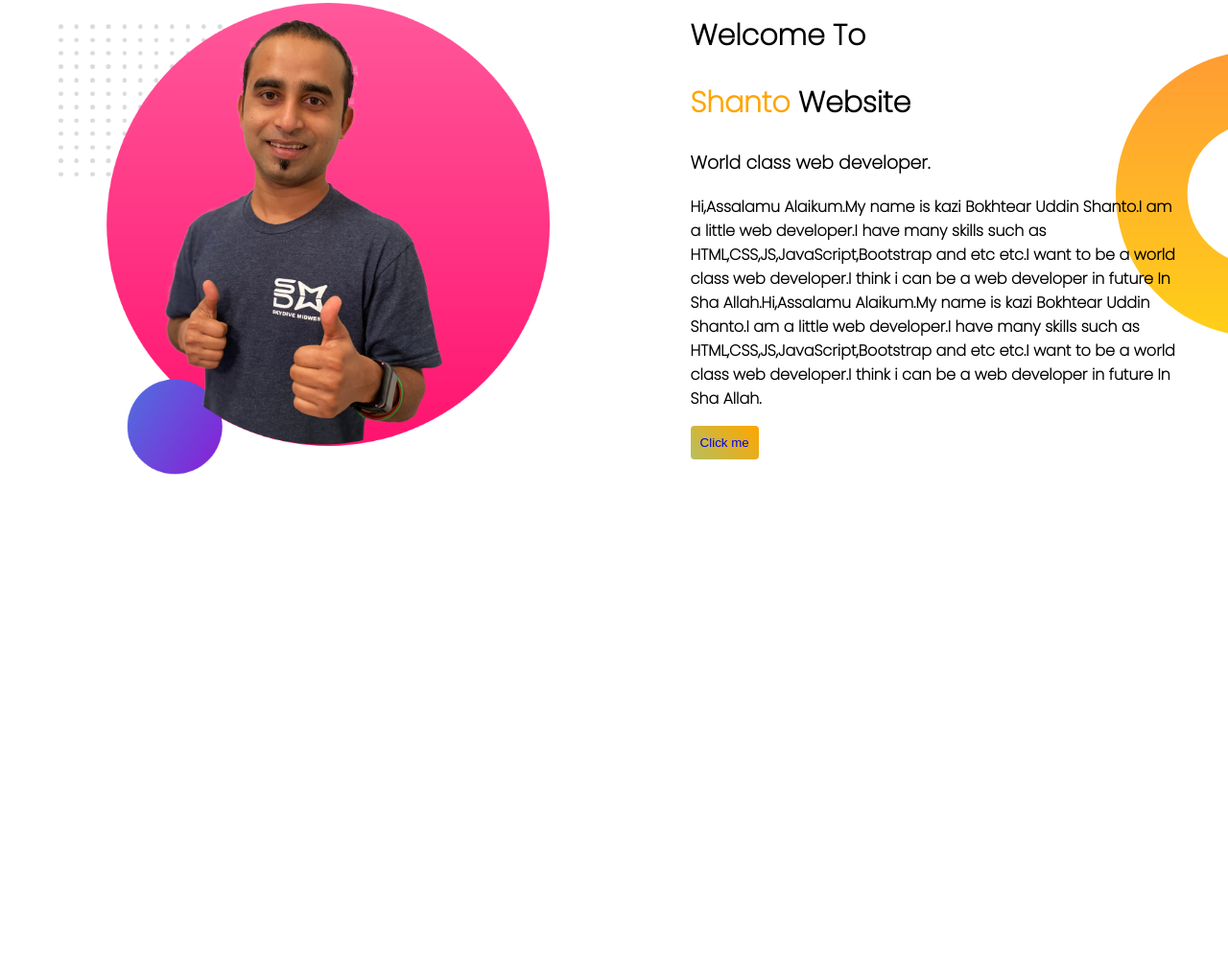
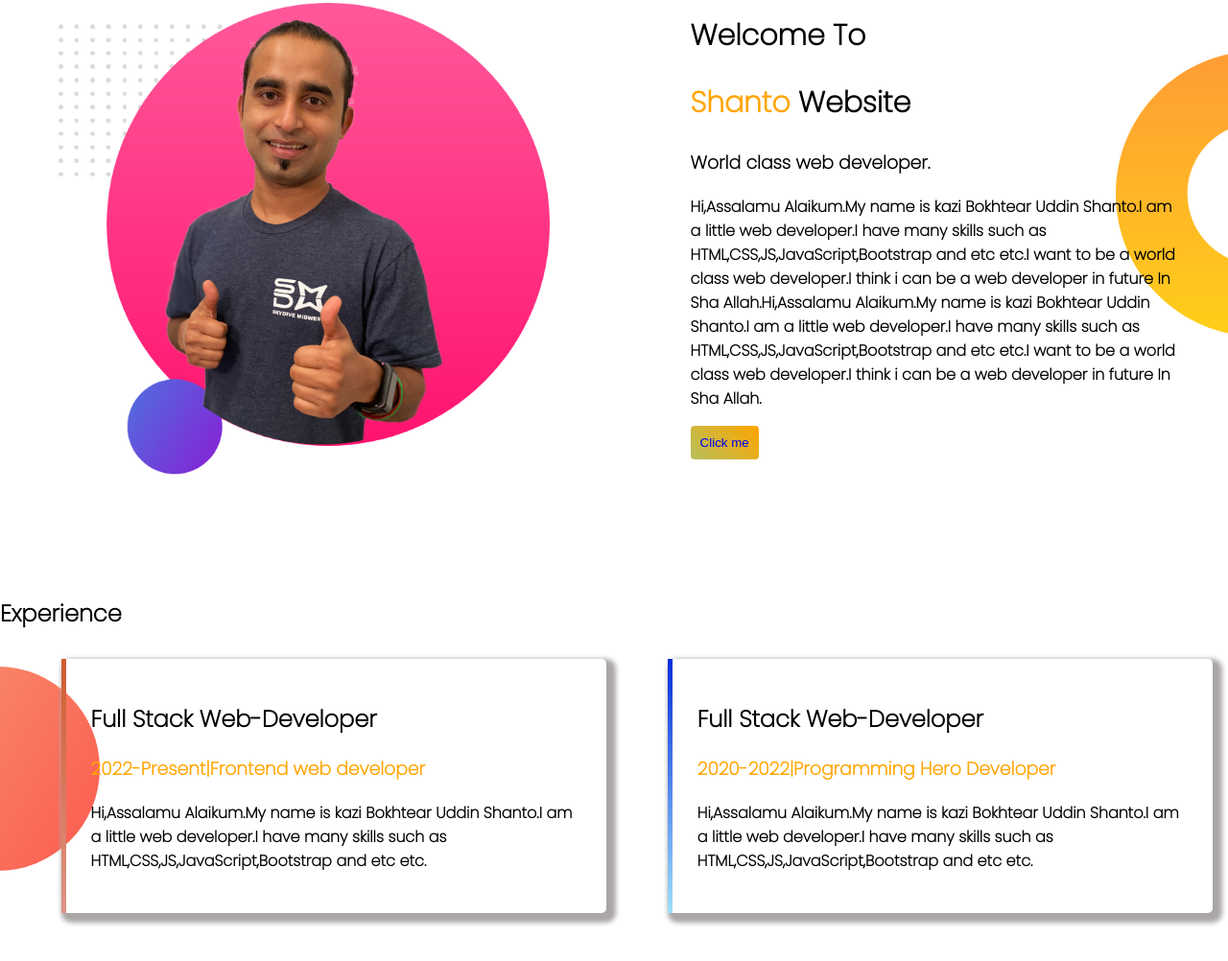
Before and after one commit to bokhtearUddin/web-portfolio, a plain HTML site: page index.html in a window 1280 px wide. Shown: the part 698-1700 px from the top of the page at 96% size. Before the commit the page ends 1300 px from the top, so only its background shows below. Drawn offline with Linux system fonts and the light colour scheme.

Commit message:
almost complete

```diff
--- a/index.html
+++ b/index.html
@@ -23,7 +23,6 @@
         <img src="developer-portfolio/jhankar.png" alt="">
     </div>
 </section>
-
 <section class="section-2">
     <div class="half-width-3">
         <img src="developer-portfolio/jhankar2.png" alt="">
@@ -36,5 +35,21 @@
         <button class="btn-1"><a href="https://www.linkedin.com/feed/">Click me</a></button>
     </div>
 </section>
+
+
+
+<div class="section3">
+    <h2> Experience </h2>
+    <div id="H-W-5" class="half-width same">
+        <h2>Full Stack Web-Developer</h2>
+        <h3><span class="name">2022-Present|Frontend web developer</span></h3>
+        <p>Hi,Assalamu Alaikum.My name is kazi Bokhtear Uddin Shanto.I am a little web developer.I have many skills such as HTML,CSS,JS,JavaScript,Bootstrap and etc etc.</p>
+    </div>
+    <div id="H-W-6" class="half-width same">
+        <h2>Full Stack Web-Developer</h2>
+        <h3><span class="name">2020-2022|Programming Hero Developer</span></h3>
+        <p>Hi,Assalamu Alaikum.My name is kazi Bokhtear Uddin Shanto.I am a little web developer.I have many skills such as HTML,CSS,JS,JavaScript,Bootstrap and etc etc.</p>
+    </div>
+</div>
 </body>
 </html>
--- a/style.css
+++ b/style.css
@@ -68,3 +68,28 @@ p{
     width: 40%;
     float: right;
 }
+.same{
+    border-radius: 5px;
+    margin-top: 10px;
+    margin-bottom: 50px;
+    padding: 2%;
+    margin-left: 5%;
+    box-shadow: 5px 5px 5px 5px rgb(170, 166, 166);
+
+}
+#H-W-5{
+    border-left: 5px solid;
+    border-image: linear-gradient(180deg, rgb(207, 92, 47), rgb(221, 148, 135));
+    border-image-slice: 1 ;
+}
+#H-W-6{
+    border-left: 5px solid;
+    border-image: linear-gradient(180deg, rgb(5, 45, 223), rgb(158, 224, 250));
+    border-image-slice: 1 ;
+}
+.section3{
+    float: left;
+    background-image: url(developer-portfolio/exp-bg.png);
+    background-position: left;
+    background-repeat: no-repeat;
+}
```
